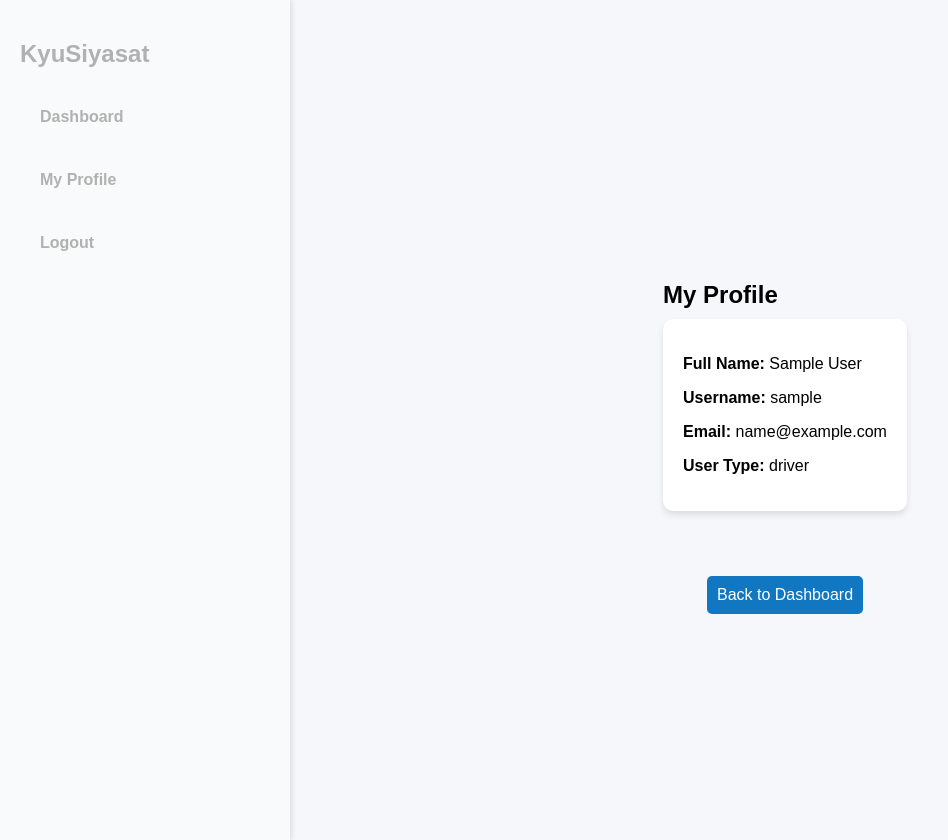
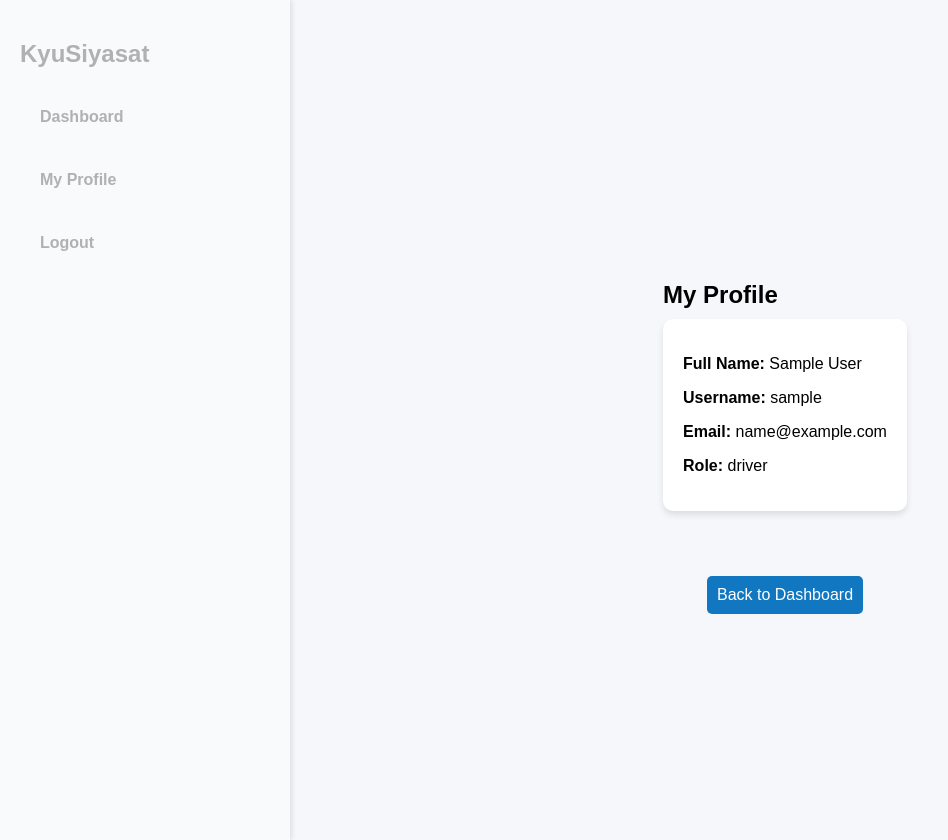
Before and after one commit to jdcnnry/kyuSiyasat, a Django app: page /user/profile/ in a window 1280 px wide. Shown: the whole page, without its empty margins (0-948 px from the left). Run offline with Django 5.2, Linux system fonts and the light colour scheme; a user stored in the database is signed in; tables that the repository leaves empty hold one stand-in row (values such as "Sample post").

Commit message:
Changed user type to role in my_profile page

```diff
--- a/kyusiyasat/templates/registration/my_profile.html
+++ b/kyusiyasat/templates/registration/my_profile.html
@@ -8,7 +8,7 @@
             <p><strong>Full Name:</strong> {{ user.get_full_name }}</p>
             <p><strong>Username:</strong> {{ user.username }}</p>
             <p><strong>Email:</strong> {{ user.email }}</p>
-            <p><strong>User Type:</strong> {{ user.profile.user_type }}</p>
+            <p><strong>Role:</strong> {{ user.profile.user_type }}</p>
         </div>
     </div>
 </div>
```
